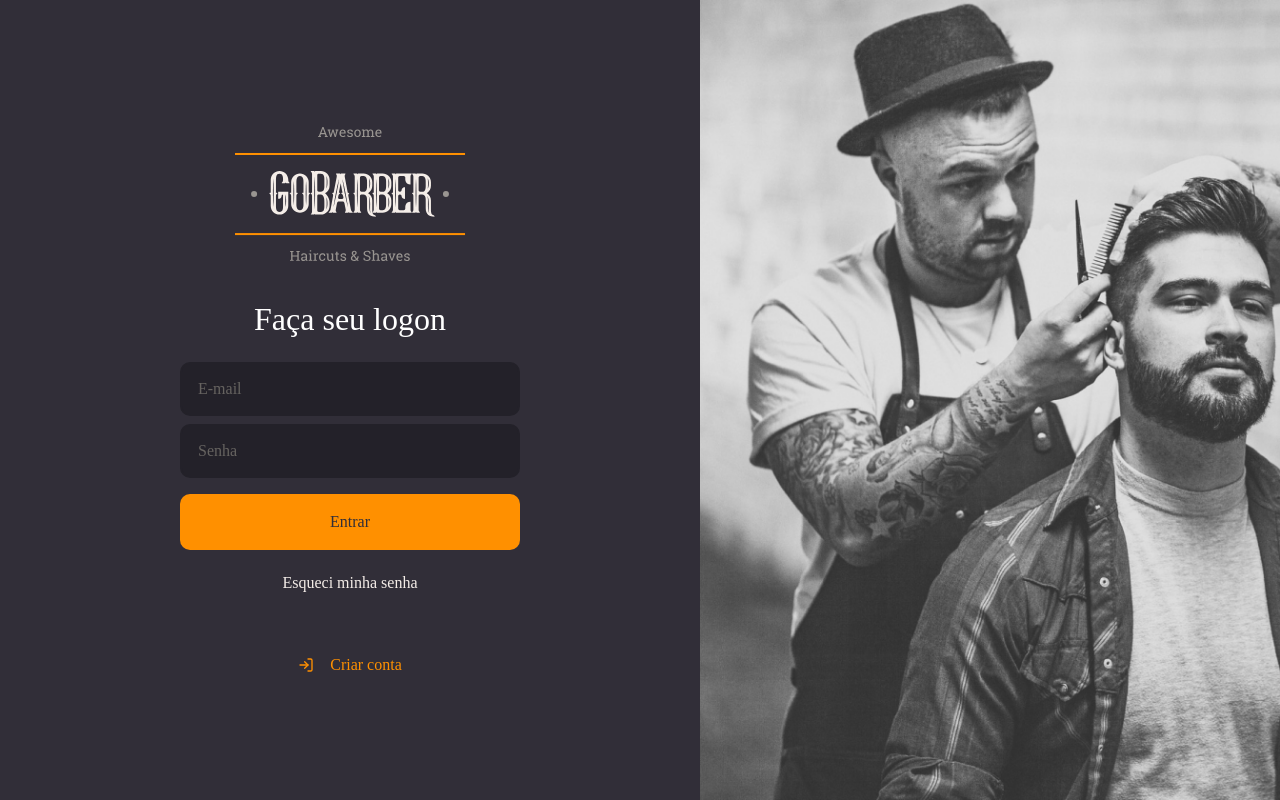
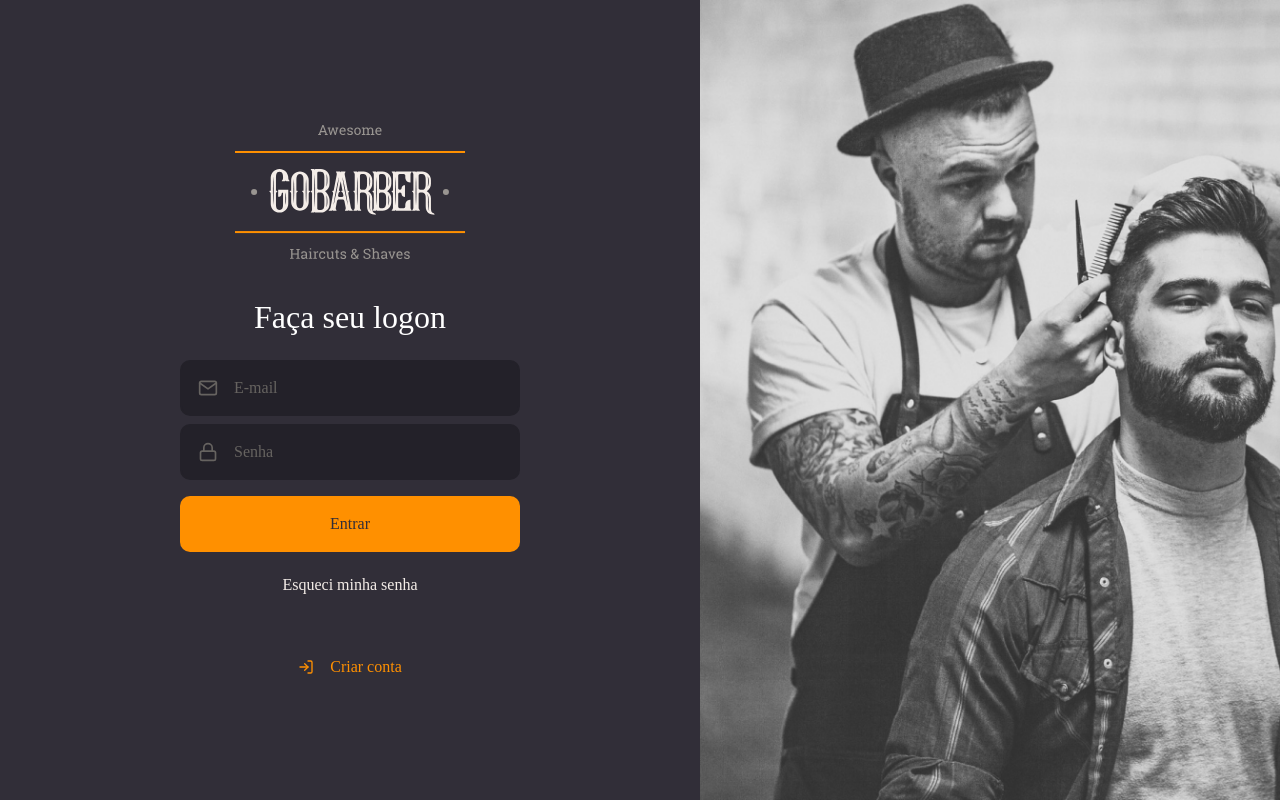
Before and after one commit to jandersonp/gobarber-web, a React (Create React App) app: page / in a window 1280 px wide. Built offline with nearby package versions, Linux system fonts and the light colour scheme; the HTML template or start-up script is replaced by a standard one.

Commit message:
chore: Isolando componentes globais

```diff
--- /dev/null
+++ b/src/components/Button/index.tsx
@@ -0,0 +1,13 @@
+import React, { ButtonHTMLAttributes } from 'react';
+
+import { Container } from './styles';
+
+type ButtonProps = ButtonHTMLAttributes<HTMLButtonElement>;
+
+const Button: React.FC<ButtonProps> = ({ children, ...rest }) => (
+  <Container type="button" {...rest}>
+    {children}
+  </Container>
+);
+
+export default Button;
--- /dev/null
+++ b/src/components/Button/styles.ts
@@ -0,0 +1,19 @@
+import styled from 'styled-components';
+import { shade } from 'polished';
+
+export const Container = styled.button`
+  background: #ff9000;
+  height: 56px;
+  border: 0;
+  border-radius: 10px;
+  padding: 0 16px;
+  width: 100%;
+  margin-top: 16px;
+  color: #312e38;
+  font-weight: 500;
+  transition: background-color 0.2s;
+
+  &:hover {
+    background: ${shade(0.2, '#ff9000')};
+  }
+`;
--- /dev/null
+++ b/src/components/Input/index.tsx
@@ -0,0 +1,18 @@
+import React, { InputHTMLAttributes } from 'react';
+import { IconBaseProps } from 'react-icons';
+
+import { Container } from './styles';
+
+interface InputProps extends InputHTMLAttributes<HTMLInputElement> {
+  name: string;
+  icon?: React.ComponentType<IconBaseProps>;
+}
+
+const Input: React.FC<InputProps> = ({ icon: Icon, ...rest }) => (
+  <Container>
+    {Icon && <Icon size={20} />}
+    <input {...rest} />
+  </Container>
+);
+
+export default Input;
--- /dev/null
+++ b/src/components/Input/styles.ts
@@ -0,0 +1,32 @@
+import styled from 'styled-components';
+
+export const Container = styled.div`
+  background: #232129;
+  border: 2px solid #232129;
+  border-radius: 10px;
+  padding: 16px;
+  width: 100%;
+  color: #666360;
+
+  display: flex;
+  align-items: center;
+
+  & + div {
+    margin-top: 8px;
+  }
+
+  input {
+    flex: 1;
+    background: transparent;
+    border: 0;
+    color: #f4ede8;
+
+    &::placeholder {
+      color: #666360;
+    }
+  }
+
+  svg {
+    margin-right: 16px;
+  }
+`;
--- a/src/pages/SignIn/index.tsx
+++ b/src/pages/SignIn/index.tsx
@@ -1,7 +1,10 @@
 import React from 'react';
-import { FiLogIn } from 'react-icons/fi';
+import { FiLogIn, FiMail, FiLock } from 'react-icons/fi';
 
 import logoImg from '../../assets/logo.svg';
+
+import Input from '../../components/Input';
+import Button from '../../components/Button';
 
 import { Container, Content, Background } from './styles';
 
@@ -12,11 +15,16 @@
       <form>
         <h1>Faça seu logon</h1>
 
-        <input placeholder="E-mail" />
+        <Input name="email" icon={FiMail} placeholder="E-mail" />
 
-        <input type="password" placeholder="Senha" />
+        <Input
+          name="password"
+          icon={FiLock}
+          type="password"
+          placeholder="Senha"
+        />
 
-        <button type="submit">Entrar</button>
+        <Button type="submit">Entrar</Button>
 
         <a href="/">Esqueci minha senha</a>
       </form>
--- a/src/pages/SignIn/styles.ts
+++ b/src/pages/SignIn/styles.ts
@@ -29,40 +29,6 @@
       margin-bottom: 24px;
     }
 
-    input {
-      background: #232129;
-      border: 2px solid #232129;
-      border-radius: 10px;
-      padding: 16px;
-      width: 100%;
-      color: #f4ede8;
-
-      & + input {
-        margin-top: 8px;
-      }
-
-      &::placeholder {
-        color: #666360;
-      }
-    }
-
-    button {
-      background: #ff9000;
-      height: 56px;
-      border: 0;
-      border-radius: 10px;
-      padding: 0 16px;
-      width: 100%;
-      margin-top: 16px;
-      color: #312e38;
-      font-weight: 500;
-      transition: background-color 0.2s;
-
-      &:hover {
-        background: ${shade(0.2, '#ff9000')};
-      }
-    }
-
     a {
       color: #f4ede8;
       text-decoration: none;
@@ -89,8 +55,6 @@
     &:hover {
       color: ${shade(0.2, '#ff9000')};
     }
-}
-
     svg {
       margin-right: 16px;
     }
```
